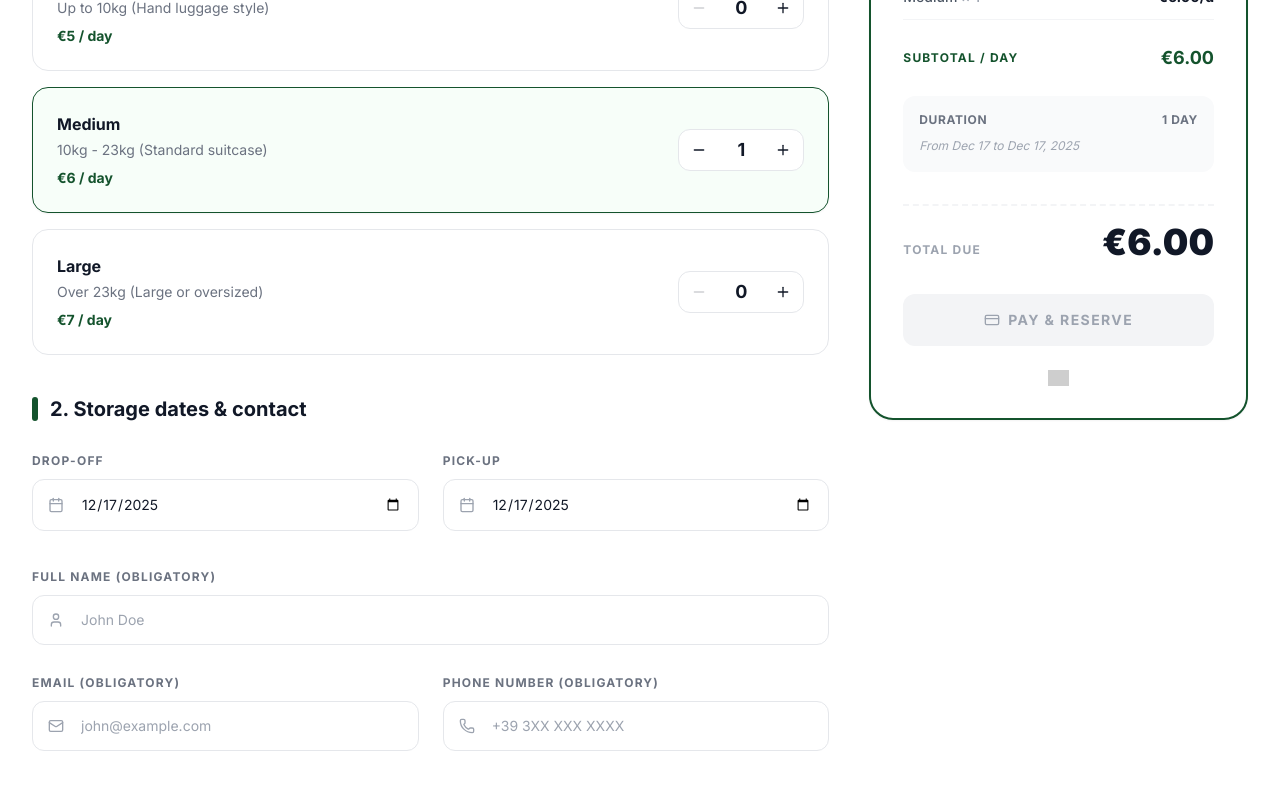
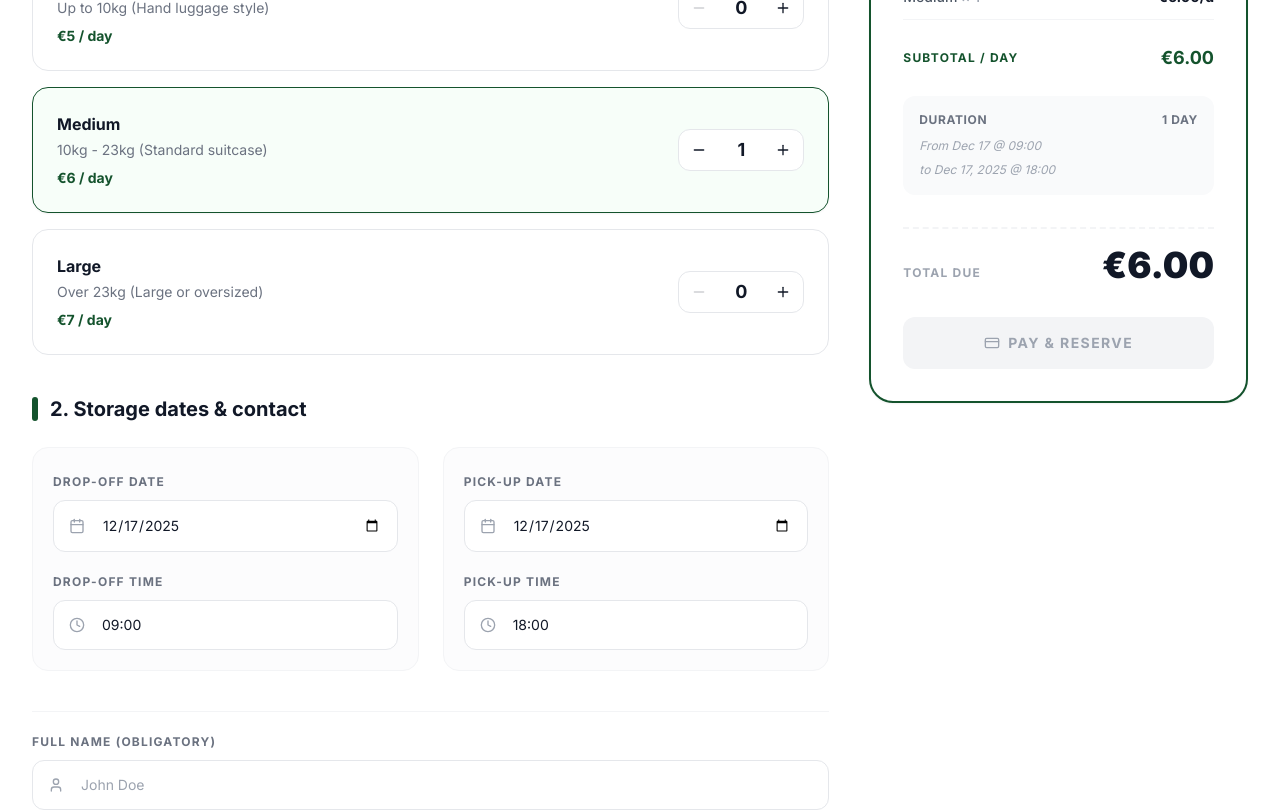
Before and after one commit to valigeriagioberti-glitch/Booking-page, a React (Vite) app: page / in a window 1280 px wide. Shown: the part 400-1210 px from the top of the page. Built offline with nearby package versions, Linux system fonts and the light colour scheme; grey boxes are pictures that could not be loaded.

Commit message:
UI IMPROVEMENT OWNER EMAIL

```diff
--- a/api/verify-session.ts
+++ b/api/verify-session.ts
@@ -24,7 +24,9 @@ export default async function handler(req: any, res: any) {
       const booking = {
         quantities,
         dropOffDate: metadata.dropOffDate,
+        dropOffTime: metadata.dropOffTime,
         pickUpDate: metadata.pickUpDate,
+        pickUpTime: metadata.pickUpTime,
         customerName: metadata.customerName,
         customerEmail: session.customer_details?.email,
         customerPhone: metadata.customerPhone,
--- a/components/BookingForm.tsx
+++ b/components/BookingForm.tsx
@@ -1,10 +1,8 @@
 
 import React, { useState, useMemo } from 'react';
-import { Calendar, Plus, Minus, CreditCard, User, Mail, Phone, Lock, ShieldCheck } from 'lucide-react';
+import { Calendar, Plus, Minus, CreditCard, User, Mail, Phone, Clock } from 'lucide-react';
 import { differenceInDays, format, isValid, isBefore } from 'date-fns';
-// Fix missing exported member by importing from specific subpath
 import { parseISO } from 'date-fns/parseISO';
-// Fix missing exported member by importing from specific subpath
 import { startOfDay } from 'date-fns/startOfDay';
 import { BagSize, BookingData, BookingResult, Language } from '../types';
 import { PRICING_RULES } from '../constants';
@@ -18,6 +16,20 @@ interface BookingFormProps {
 export const BookingForm: React.FC<BookingFormProps> = ({ onComplete, language }) => {
   const t = TRANSLATIONS[language];
 
+  const generateTimeOptions = () => {
+    const options = [];
+    for (let h = 8; h <= 23; h++) {
+      for (let m = 0; m < 60; m += 30) {
+        if (h === 8 && m === 0) continue; // Start at 8:30
+        const timeStr = `${h.toString().padStart(2, '0')}:${m.toString().padStart(2, '0')}`;
+        options.push(timeStr);
+      }
+    }
+    return options;
+  };
+
+  const timeOptions = useMemo(() => generateTimeOptions(), []);
+
   const [formData, setFormData] = useState<BookingData>({
     quantities: {
       [BagSize.SMALL]: 0,
@@ -25,7 +37,9 @@ export const BookingForm: React.FC<BookingFormProps> = ({ onComplete, language }
       [BagSize.LARGE]: 0,
     },
     dropOffDate: format(new Date(), 'yyyy-MM-dd'),
+    dropOffTime: '09:00',
     pickUpDate: format(new Date(), 'yyyy-MM-dd'),
+    pickUpTime: '18:00',
     customerName: '',
     customerEmail: '',
     customerPhone: '',
@@ -57,7 +71,7 @@ export const BookingForm: React.FC<BookingFormProps> = ({ onComplete, language }
 
   const totalPrice = perDaySubtotal * billableDays;
 
-  const handleInputChange = (e: React.ChangeEvent<HTMLInputElement>) => {
+  const handleInputChange = (e: React.ChangeEvent<HTMLInputElement | HTMLSelectElement>) => {
     const { name, value } = e.target;
     setFormData(prev => ({ ...prev, [name]: value }));
   };
@@ -94,7 +108,6 @@ export const BookingForm: React.FC<BookingFormProps> = ({ onComplete, language }
       }
 
       const { url } = await response.json();
-      // Redirect to Stripe Checkout
       window.location.href = url;
     } catch (err) {
       console.error(err);
@@ -163,7 +176,9 @@ export const BookingForm: React.FC<BookingFormProps> = ({ onComplete, language }
             {t.booking.step2}
           </h2>
 
-          <div className="grid grid-cols-1 md:grid-cols-2 gap-6 mb-8">
+          <div className="grid grid-cols-1 md:grid-cols-2 gap-x-6 gap-y-8 mb-10">
+            {/* Drop Off Group */}
+            <div className="space-y-4 p-5 bg-gray-50/50 rounded-2xl border border-gray-100">
               <div className="space-y-2">
                 <label className="text-xs font-bold text-gray-500 uppercase tracking-widest">{t.booking.dropOff}</label>
                 <div className="relative">
@@ -179,6 +194,24 @@ export const BookingForm: React.FC<BookingFormProps> = ({ onComplete, language }
                 </div>
               </div>
               <div className="space-y-2">
+                <label className="text-xs font-bold text-gray-500 uppercase tracking-widest">{t.booking.dropOffTime}</label>
+                <div className="relative">
+                  <Clock className="absolute left-4 top-1/2 -translate-y-1/2 w-4 h-4 text-gray-400 pointer-events-none" />
+                  <select
+                    name="dropOffTime"
+                    value={formData.dropOffTime}
+                    onChange={handleInputChange}
+                    className="w-full pl-12 pr-4 py-3.5 rounded-xl border border-gray-200 focus:outline-none focus:ring-2 focus:ring-green-900/10 focus:border-green-900 text-sm appearance-none bg-white"
+                  >
+                    {timeOptions.map(t => <option key={t} value={t}>{t}</option>)}
+                  </select>
+                </div>
+              </div>
+            </div>
+
+            {/* Pick Up Group */}
+            <div className="space-y-4 p-5 bg-gray-50/50 rounded-2xl border border-gray-100">
+              <div className="space-y-2">
                 <label className="text-xs font-bold text-gray-500 uppercase tracking-widest">{t.booking.pickUp}</label>
                 <div className="relative">
                   <Calendar className="absolute left-4 top-1/2 -translate-y-1/2 w-4 h-4 text-gray-400 pointer-events-none" />
@@ -192,9 +225,24 @@ export const BookingForm: React.FC<BookingFormProps> = ({ onComplete, language }
                   />
                 </div>
               </div>
+              <div className="space-y-2">
+                <label className="text-xs font-bold text-gray-500 uppercase tracking-widest">{t.booking.pickUpTime}</label>
+                <div className="relative">
+                  <Clock className="absolute left-4 top-1/2 -translate-y-1/2 w-4 h-4 text-gray-400 pointer-events-none" />
+                  <select
+                    name="pickUpTime"
+                    value={formData.pickUpTime}
+                    onChange={handleInputChange}
+                    className="w-full pl-12 pr-4 py-3.5 rounded-xl border border-gray-200 focus:outline-none focus:ring-2 focus:ring-green-900/10 focus:border-green-900 text-sm appearance-none bg-white"
+                  >
+                    {timeOptions.map(t => <option key={t} value={t}>{t}</option>)}
+                  </select>
+                </div>
+              </div>
+            </div>
           </div>
 
-          <div className="grid grid-cols-1 md:grid-cols-2 gap-6">
+          <div className="grid grid-cols-1 md:grid-cols-2 gap-6 pt-4 border-t border-gray-100">
             <div className="md:col-span-2 space-y-2">
               <label className="text-xs font-bold text-gray-500 uppercase tracking-widest">{t.booking.fullName}</label>
               <div className="relative">
@@ -274,7 +322,10 @@ export const BookingForm: React.FC<BookingFormProps> = ({ onComplete, language }
               </div>
               <div className="text-xs text-gray-400 leading-relaxed italic">
                 {billableDays > 0 ? (
-                  <>{t.booking.from} {format(parseISO(formData.dropOffDate), 'MMM d')} {t.booking.to} {format(parseISO(formData.pickUpDate), 'MMM d, yyyy')}</>
+                  <div className="space-y-1">
+                    <div>{t.booking.from} {format(parseISO(formData.dropOffDate), 'MMM d')} @ {formData.dropOffTime}</div>
+                    <div>{t.booking.to} {format(parseISO(formData.pickUpDate), 'MMM d, yyyy')} @ {formData.pickUpTime}</div>
+                  </div>
                 ) : (
                   <span className="text-red-400">Invalid range</span>
                 )}
@@ -309,10 +360,6 @@ export const BookingForm: React.FC<BookingFormProps> = ({ onComplete, language }
               </>
             )}
           </button>
-
-          <div className="mt-6 flex items-center justify-center space-x-2 grayscale opacity-50">
-             <img src="https://upload.wikimedia.org/wikipedia/commons/b/ba/Stripe_Logo%2C_revised_2016.svg" className="h-4" alt="Stripe" />
-          </div>
         </div>
       </div>
     </div>
--- a/components/SuccessView.tsx
+++ b/components/SuccessView.tsx
@@ -1,6 +1,6 @@
 
 import React from 'react';
-import { CheckCircle, ArrowLeft, Printer, FileDown, MapPin, Calendar, Briefcase, User, Mail, Clock, Phone, ExternalLink } from 'lucide-react';
+import { CheckCircle, ArrowLeft, Printer, FileDown, MapPin, Calendar, User, Mail, Clock, Phone } from 'lucide-react';
 import { BookingResult, BagSize, Language } from '../types';
 import { format } from 'date-fns';
 import { parseISO } from 'date-fns/parseISO';
@@ -39,7 +39,6 @@ export const SuccessView: React.FC<SuccessViewProps> = ({ result, onReset, langu
 
   return (
     <div className="max-w-3xl mx-auto space-y-10 animate-fade-in mb-24 md:mb-0">
-      {/* Screen Only Confirmation Status */}
       <div className="text-center print:hidden">
         <div className="inline-flex items-center justify-center w-20 h-20 bg-green-100 rounded-full mb-6">
           <CheckCircle className="w-10 h-10 text-green-900" />
@@ -50,7 +49,6 @@ export const SuccessView: React.FC<SuccessViewProps> = ({ result, onReset, langu
         </p>
       </div>
 
-      {/* Visual Representation of the Receipt (Screen Only) */}
       <div id="receipt-card" className="bg-white rounded-[2rem] border border-gray-100 shadow-2xl overflow-hidden print:hidden">
         <div className="bg-green-900 p-8 text-white flex flex-col md:flex-row md:items-center md:justify-between gap-4">
           <div className="flex items-center space-x-3">
@@ -102,16 +100,19 @@ export const SuccessView: React.FC<SuccessViewProps> = ({ result, onReset, langu
                 <Calendar className="w-3 h-3 mr-1.5 text-green-900" /> {t.success.schedule}
               </h4>
               <div className="space-y-2">
-                <div className="flex items-center text-xs">
-                  <span className="w-16 text-gray-400 font-bold uppercase text-[8px]">{t.booking.from}</span>
-                  <span className="font-bold text-gray-900">{format(parseISO(result.dropOffDate), 'EEEE, MMM d, yyyy', { locale: dateLocale })}</span>
+                <div className="flex flex-col text-xs">
+                  <span className="text-gray-400 font-bold uppercase text-[8px] mb-0.5">{t.booking.from}</span>
+                  <span className="font-bold text-gray-900">
+                    {format(parseISO(result.dropOffDate), 'EEEE, MMM d, yyyy', { locale: dateLocale })} @ {result.dropOffTime}
+                  </span>
                 </div>
-                <div className="flex items-center text-xs">
-                  <span className="w-16 text-gray-400 font-bold uppercase text-[8px]">{t.success.until}</span>
-                  <span className="font-bold text-gray-900">{format(parseISO(result.pickUpDate), 'EEEE, MMM d, yyyy', { locale: dateLocale })}</span>
+                <div className="flex flex-col text-xs pt-1">
+                  <span className="text-gray-400 font-bold uppercase text-[8px] mb-0.5">{t.success.until}</span>
+                  <span className="font-bold text-gray-900">
+                    {format(parseISO(result.pickUpDate), 'EEEE, MMM d, yyyy', { locale: dateLocale })} @ {result.pickUpTime}
+                  </span>
                 </div>
-                <div className="flex items-center text-xs pt-1">
-                  <span className="w-16"></span>
+                <div className="flex items-center text-xs pt-2">
                   <span className="bg-green-50 text-green-900 text-[9px] font-black px-2 py-0.5 rounded-full uppercase tracking-wider border border-green-100">
                     {result.billableDays} {result.billableDays === 1 ? t.booking.day : t.booking.days}
                   </span>
@@ -178,7 +179,6 @@ export const SuccessView: React.FC<SuccessViewProps> = ({ result, onReset, langu
         </div>
       </div>
 
-      {/* Action Buttons */}
       <div className="flex flex-col sm:flex-row gap-4 pt-4">
         <a
           href={printUrl}
--- a/translations.ts
+++ b/translations.ts
@@ -17,8 +17,10 @@ export const TRANSLATIONS: Record<Language, any> = {
       medium: 'Medium',
       large: 'Large',
       perDay: 'day',
-      dropOff: 'Drop-off',
-      pickUp: 'Pick-up',
+      dropOff: 'Drop-off Date',
+      dropOffTime: 'Drop-off Time',
+      pickUp: 'Pick-up Date',
+      pickUpTime: 'Pick-up Time',
       fullName: 'Full Name (Obligatory)',
       email: 'Email (Obligatory)',
       phone: 'Phone Number (Obligatory)',
@@ -82,8 +84,10 @@ export const TRANSLATIONS: Record<Language, any> = {
       medium: 'Medio',
       large: 'Grande',
       perDay: 'giorno',
-      dropOff: 'Ritiro (Drop-off)',
-      pickUp: 'Consegna (Pick-up)',
+      dropOff: 'Data Ritiro (Drop-off)',
+      dropOffTime: 'Ora Ritiro (Drop-off)',
+      pickUp: 'Data Consegna (Pick-up)',
+      pickUpTime: 'Ora Consegna (Pick-up)',
       fullName: 'Nome Completo (Obbligatorio)',
       email: 'Email (Obbligatorio)',
       phone: 'Numero di Telefono (Obbligatorio)',
--- a/types.ts
+++ b/types.ts
@@ -10,7 +10,9 @@ export type Language = 'en' | 'it';
 export interface BookingData {
   quantities: Record<BagSize, number>;
   dropOffDate: string;
+  dropOffTime: string;
   pickUpDate: string;
+  pickUpTime: string;
   customerName: string;
   customerEmail: string;
   customerPhone: string;
```
Also changed, not shown: api/booking-pdf.ts (+5 -11 lines), api/create-checkout-session.ts (+7 -3 lines), api/stripe-webhook.ts (+9 -16 lines). Lines whose indentation alone changed are shown as unchanged.
